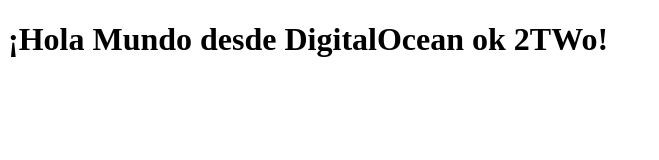
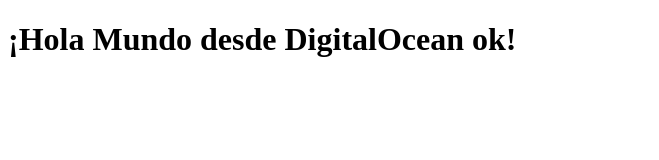
Before and after one commit to david-chulde/GithubActions_DigitalOcean, a plain HTML site: page index.html in a window 1280 px wide. Shown: the whole page, without its empty margins (0-659 px from the left). Drawn offline with Linux system fonts and the light colour scheme.

Commit message:
fix: Update index.html

```diff
--- a/index.html
+++ b/index.html
@@ -6,6 +6,6 @@
   <title>Hola Mundo</title>
 </head>
 <body>
-  <h1>¡Hola Mundo desde DigitalOcean ok 2TWo!</h1>
+  <h1>¡Hola Mundo desde DigitalOcean ok!</h1>
 </body>
 </html>
```
